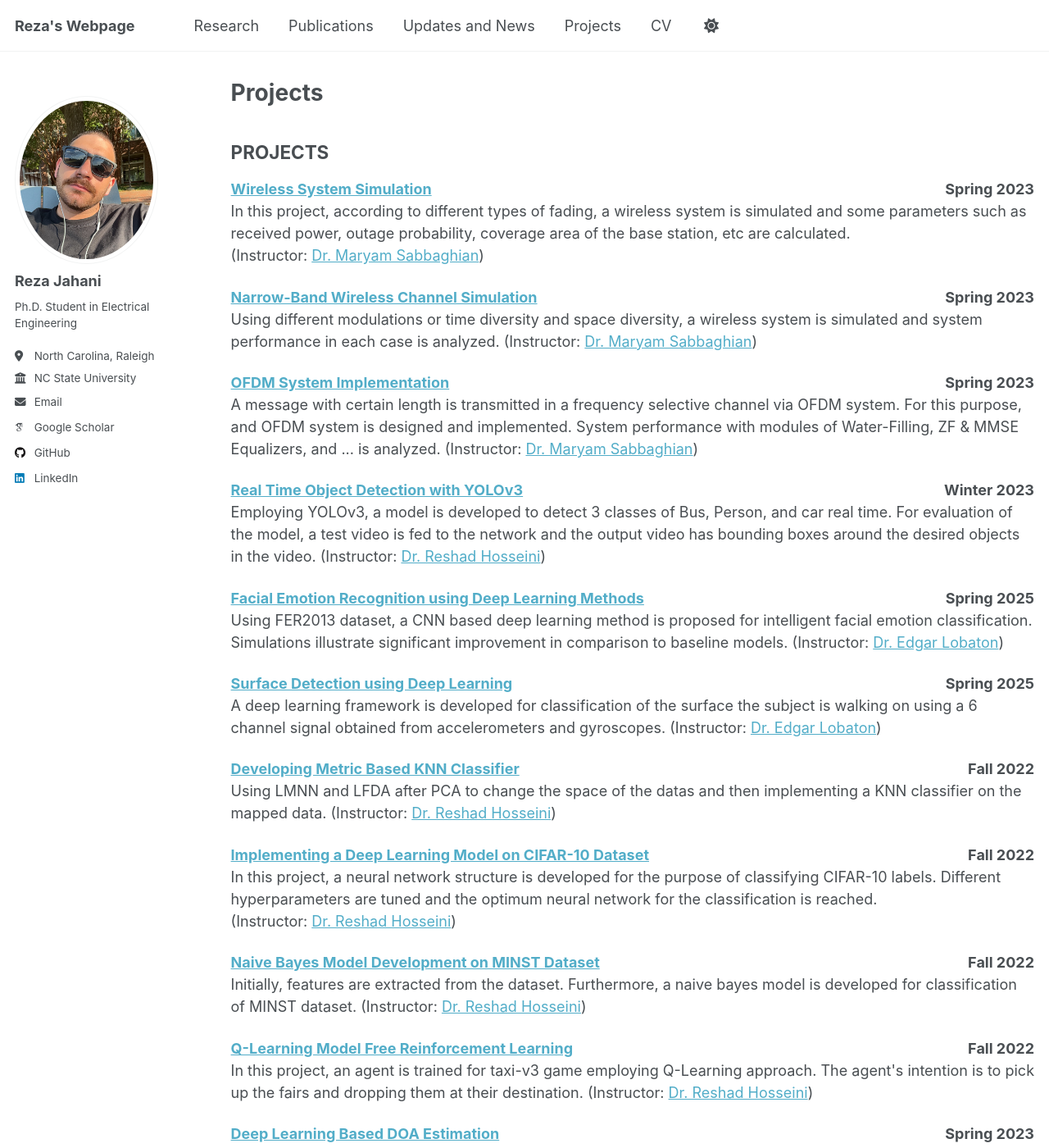
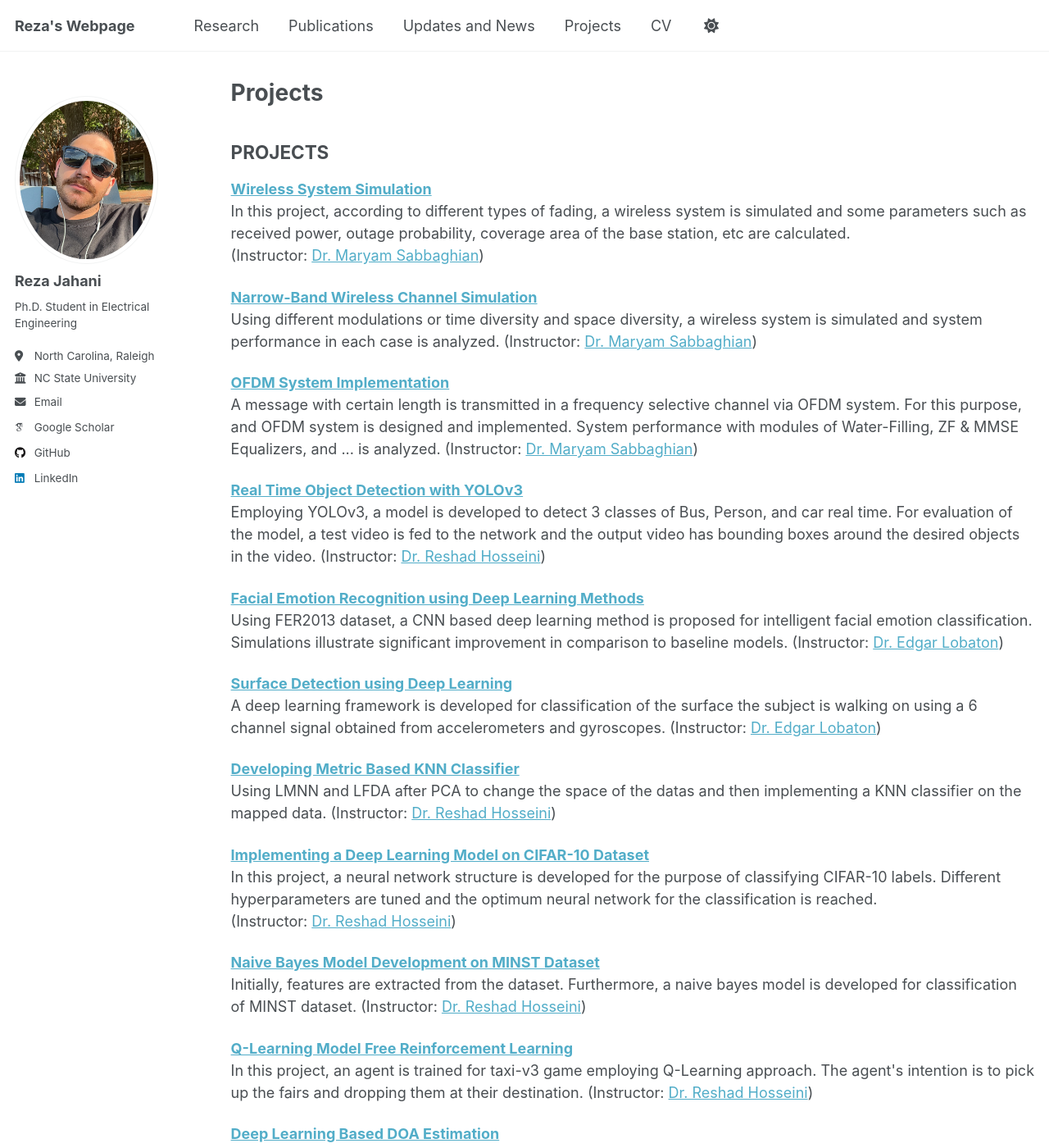
Before and after one commit to RezaJahanii/RezaJahanii.github.io, a Jekyll site: the page built from _pages/projects.html, in a window 1280 px wide and 1400 px high. Shown: the whole window at 82% size. Built offline with Jekyll 4.4.1, drawn with Linux system fonts in a browser that asks for light colours; some web fonts are replaced; a script that is not in the unit is left out; some of the changed text lies outside the part shown.

Commit message:
Update projects.html

```diff
--- a/_pages/projects.html
+++ b/_pages/projects.html
@@ -8,71 +8,71 @@ author_profile: true
 <section id="projects">
   <h2>PROJECTS</h2>
 
-  <p><strong><a href="https://github.com/Rezajahani8x/Wireless-System-Simulation-I.git" target="_blank">Wireless System Simulation</a></strong> <span style="float:right;"><strong>Spring 2023</strong></span><br>
+  <p><strong><a href="https://github.com/Rezajahani8x/Wireless-System-Simulation-I.git" target="_blank">Wireless System Simulation</a></strong><br>
   In this project, according to different types of fading, a wireless system is simulated and some parameters such as received power, outage probability, coverage area of the base station, etc are calculated.<br>
   (Instructor: <a href="https://ece.ut.ac.ir/en/~msabbaghian" target="_blank">Dr. Maryam Sabbaghian</a>)</p>
 
-  <p><strong><a href="https://github.com/Rezajahani8x/Wireless-System-Simulation-II.git" target="_blank">Narrow-Band Wireless Channel Simulation</a></strong> <span style="float:right;"><strong>Spring 2023</strong></span><br>
+  <p><strong><a href="https://github.com/Rezajahani8x/Wireless-System-Simulation-II.git" target="_blank">Narrow-Band Wireless Channel Simulation</a></strong><br>
   Using different modulations or time diversity and space diversity, a wireless system is simulated and system performance in each case is analyzed. (Instructor: <a href="https://ece.ut.ac.ir/en/~msabbaghian" target="_blank">Dr. Maryam Sabbaghian</a>)</p>
 
-  <p><strong><a href="https://github.com/Rezajahani8x/Wireless-System-Simulation-II.git" target="_blank">OFDM System Implementation</a></strong> <span style="float:right;"><strong>Spring 2023</strong></span><br>
+  <p><strong><a href="https://github.com/Rezajahani8x/Wireless-System-Simulation-II.git" target="_blank">OFDM System Implementation</a></strong><br>
   A message with certain length is transmitted in a frequency selective channel via OFDM system. For this purpose, and OFDM system is designed and implemented. System performance with modules of Water-Filling, ZF & MMSE Equalizers, and ... is analyzed. (Instructor: <a href="https://ece.ut.ac.ir/en/~msabbaghian" target="_blank">Dr. Maryam Sabbaghian</a>)</p>
 
-  <p><strong><a href="https://github.com/Rezajahani8x/Real-Time-Object-Detection.git" target="_blank">Real Time Object Detection with YOLOv3</a></strong> <span style="float:right;"><strong>Winter 2023</strong></span><br>
+  <p><strong><a href="https://github.com/Rezajahani8x/Real-Time-Object-Detection.git" target="_blank">Real Time Object Detection with YOLOv3</a></strong><br>
   Employing YOLOv3, a model is developed to detect 3 classes of Bus, Person, and car real time. For evaluation of the model, a test video is fed to the network and the output video has bounding boxes around the desired objects in the video. (Instructor: <a href="https://ece.ut.ac.ir/en/~reshad.hosseini" target="_blank">Dr. Reshad Hosseini</a>)</p>
 
-  <p><strong><a href="https://github.com/Rezajahani8x/Deep-Learning-based-Facial-Emotion-Recognition.git" target="_blank">Facial Emotion Recognition using Deep Learning Methods</a></strong> <span style="float:right;"><strong>Spring 2025</strong></span><br>
+  <p><strong><a href="https://github.com/Rezajahani8x/Deep-Learning-based-Facial-Emotion-Recognition.git" target="_blank">Facial Emotion Recognition using Deep Learning Methods</a></strong><br>
   Using FER2013 dataset, a CNN based deep learning method is proposed for intelligent facial emotion classification. Simulations illustrate significant improvement in comparison to baseline models. (Instructor: <a href="https://ece.ncsu.edu/people/ejlobato/" target="_blank">Dr. Edgar Lobaton</a>)</p>
 
-  <p><strong><a href="https://github.com/Rezajahani8x/Surface-Detection-using-Signals.git" target="_blank">Surface Detection using Deep Learning</a></strong> <span style="float:right;"><strong>Spring 2025</strong></span><br>
+  <p><strong><a href="https://github.com/Rezajahani8x/Surface-Detection-using-Signals.git" target="_blank">Surface Detection using Deep Learning</a></strong><br>
   A deep learning framework is developed for classification of the surface the subject is walking on using a 6 channel signal obtained from accelerometers and gyroscopes. (Instructor: <a href="https://ece.ncsu.edu/people/ejlobato/" target="_blank">Dr. Edgar Lobaton</a>)</p>
 
-  <p><strong><a href="https://github.com/Rezajahani8x/Intelligent-Systems-II.git" target="_blank">Developing Metric Based KNN Classifier</a></strong> <span style="float:right;"><strong>Fall 2022</strong></span><br>
+  <p><strong><a href="https://github.com/Rezajahani8x/Intelligent-Systems-II.git" target="_blank">Developing Metric Based KNN Classifier</a></strong><br>
   Using LMNN and LFDA after PCA to change the space of the datas and then implementing a KNN classifier on the mapped data. (Instructor: <a href="https://ece.ut.ac.ir/en/~reshad.hosseini" target="_blank">Dr. Reshad Hosseini</a>)</p>
 
-  <p><strong><a href="https://github.com/Rezajahani8x/Intelligent-Systems-IV.git" target="_blank">Implementing a Deep Learning Model on CIFAR-10 Dataset</a></strong> <span style="float:right;"><strong>Fall 2022</strong></span><br>
+  <p><strong><a href="https://github.com/Rezajahani8x/Intelligent-Systems-IV.git" target="_blank">Implementing a Deep Learning Model on CIFAR-10 Dataset</a></strong><br>
   In this project, a neural network structure is developed for the purpose of classifying CIFAR-10 labels. Different hyperparameters are tuned and the optimum neural network for the classification is reached.<br>(Instructor: <a href="https://ece.ut.ac.ir/en/~reshad.hosseini" target="_blank">Dr. Reshad Hosseini</a>)</p>
 
-  <p><strong><a href="https://github.com/Rezajahani8x/Intelligent-Systems-V.git" target="_blank">Naive Bayes Model Development on MINST Dataset</a></strong> <span style="float:right;"><strong>Fall 2022</strong></span><br>
+  <p><strong><a href="https://github.com/Rezajahani8x/Intelligent-Systems-V.git" target="_blank">Naive Bayes Model Development on MINST Dataset</a></strong><br>
   Initially, features are extracted from the dataset. Furthermore, a naive bayes model is developed for classification of MINST dataset. (Instructor: <a href="https://ece.ut.ac.ir/en/~reshad.hosseini" target="_blank">Dr. Reshad Hosseini</a>)</p>
 
-  <p><strong><a href="https://github.com/Rezajahani8x/Intelligent-Systems-VI.git" target="_blank">Q-Learning Model Free Reinforcement Learning</a></strong> <span style="float:right;"><strong>Fall 2022</strong></span><br>
+  <p><strong><a href="https://github.com/Rezajahani8x/Intelligent-Systems-VI.git" target="_blank">Q-Learning Model Free Reinforcement Learning</a></strong><br>
   In this project, an agent is trained for taxi-v3 game employing Q-Learning approach. The agent's intention is to pick up the fairs and dropping them at their destination. (Instructor: <a href="https://ece.ut.ac.ir/en/~reshad.hosseini" target="_blank">Dr. Reshad Hosseini</a>)</p>
 
-  <p><strong><a href="https://github.com/Rezajahani8x/Deep-Learning-Based-DOA-Estimation.git" target="_blank">Deep Learning Based DOA Estimation</a></strong> <span style="float:right;"><strong>Spring 2023</strong></span><br>
+  <p><strong><a href="https://github.com/Rezajahani8x/Deep-Learning-Based-DOA-Estimation.git" target="_blank">Deep Learning Based DOA Estimation</a></strong><br>
   A deep learning model based on convolutional neural networks is designed and simulated to predict direction of arrival. This model outperforms conventional methods such as MUSIC, Beamforming, etc.<br>(Instructor: <a href="https://ece.ut.ac.ir/en/~s.akhavan" target="_blank">Dr. Saeed Akhavan Behabadi</a>)</p>
 
-  <p><strong><a href="https://github.com/Rezajahani8x/BCI-Signal-Processing-EEG.git" target="_blank">BCI Signal Processing</a></strong> <span style="float:right;"><strong>Spring 2023</strong></span><br>
+  <p><strong><a href="https://github.com/Rezajahani8x/BCI-Signal-Processing-EEG.git" target="_blank">BCI Signal Processing</a></strong><br>
   A model based on CSP filter and LDA classifier is implemented to classify the action subject would take according to the obtained EEG signal from brain. (Instructor: <a href="https://ece.ut.ac.ir/en/~s.akhavan" target="_blank">Dr. Saeed Akhavan Behabadi</a>)</p>
 
-  <p><strong><a href="https://github.com/Rezajahani8x/Sparse-Recovery-Problem.git" target="_blank">Implementation of Sparse Recovery Methods</a></strong> <span style="float:right;"><strong>Spring 2023</strong></span><br>
+  <p><strong><a href="https://github.com/Rezajahani8x/Sparse-Recovery-Problem.git" target="_blank">Implementation of Sparse Recovery Methods</a></strong><br>
   Several methods for sparse recovery problem are implemented in this project and evaluated.<br>(Instructor: <a href="https://ece.ut.ac.ir/en/~s.akhavan" target="_blank">Dr. Saeed Akhavan Behabadi</a>)</p>
 
-  <p><strong><a href="https://github.com/Rezajahani8x/Independent-Component-Analysis.git" target="_blank">Independent Component Analysis</a></strong> <span style="float:right;"><strong>Spring 2023</strong></span><br>
+  <p><strong><a href="https://github.com/Rezajahani8x/Independent-Component-Analysis.git" target="_blank">Independent Component Analysis</a></strong><br>
   Several methods for independent component analysis are simulated in this project for the purpose of blind source separation problem in case of independent sources. (Instructor: <a href="https://ece.ut.ac.ir/en/~s.akhavan" target="_blank">Dr. Saeed Akhavan Behabadi</a>)</p>
 
-  <p><strong><a href="https://github.com/Rezajahani8x/Dictionary-Learning-with-KSVD-and-MOD.git" target="_blank">Dictionary Learning with K-SVD & MOD</a></strong> <span style="float:right;"><strong>Spring 2023</strong></span><br>
+  <p><strong><a href="https://github.com/Rezajahani8x/Dictionary-Learning-with-KSVD-and-MOD.git" target="_blank">Dictionary Learning with K-SVD & MOD</a></strong><br>
   Implementation of dictionary learning methods, K-SVD and MOD, for blind source separation problem in case of presence of sparse sources. (Instructor: <a href="https://ece.ut.ac.ir/en/~s.akhavan" target="_blank">Dr. Saeed Akhavan Behabadi</a>)</p>
 
-  <p><strong><a href="https://github.com/Rezajahani8x/Common-Spatial-Pattern-for-Movement-Classification.git" target="_blank">Movement Classification with Common Spatial Pattern</a></strong> <span style="float:right;"><strong>Spring 2023</strong></span><br>
+  <p><strong><a href="https://github.com/Rezajahani8x/Common-Spatial-Pattern-for-Movement-Classification.git" target="_blank">Movement Classification with Common Spatial Pattern</a></strong><br>
   A model is developed based on CSP filters to map multi-channel T sampled observations to a feature vector for purpose of classification between arm movement and leg movement. (Instructor: <a href="https://ece.ut.ac.ir/en/~s.akhavan" target="_blank">Dr. Saeed Akhavan Behabadi</a>)</p>
 
-  <p><strong><a href="https://github.com/Rezajahani8x/Canonical-Correlation-Analysis-for-frequency-detection-in-SSVEP.git" target="_blank">Canonical Correlation Analysis for Frequency Detection in SSVEP</a></strong> <span style="float:right;"><strong>Spring 2023</strong></span><br>
+  <p><strong><a href="https://github.com/Rezajahani8x/Canonical-Correlation-Analysis-for-frequency-detection-in-SSVEP.git" target="_blank">Canonical Correlation Analysis for Frequency Detection in SSVEP</a></strong><br>
   A CCA model is developed for prediction of the frequency in steady state visually evoked potentials.<br>(Instructor: <a href="https://ece.ut.ac.ir/en/~s.akhavan" target="_blank">Dr. Saeed Akhavan Behabadi</a>)</p>
 
-  <p><strong><a href="https://github.com/Rezajahani8x/Implementation-of-Digital-Communication-System-with-4PAM.git" target="_blank">Implementation of Digital Communication System with 4PAM</a></strong> <span style="float:right;"><strong>Spring 2022</strong></span><br>
+  <p><strong><a href="https://github.com/Rezajahani8x/Implementation-of-Digital-Communication-System-with-4PAM.git" target="_blank">Implementation of Digital Communication System with 4PAM</a></strong><br>
   Assuming an AWGN channel, a digital communication system is simulated which employs 4-PAM for transmitting the symbols. Each step at the transmitter and receiver is implemented in this project including generation of pulses, etc. (Instructor: <a href="https://ece.ut.ac.ir/en/~rabiei" target="_blank">Dr. Amir Masoud Rabeie</a>)</p>
 
-  <p><strong><a href="https://github.com/Rezajahani8x/Discrete-Time-Signal-Processing-I.git" target="_blank">Compressing Image Employing 2D Fourier Transform</a></strong> <span style="float:right;"><strong>Fall 2021</strong></span><br>
+  <p><strong><a href="https://github.com/Rezajahani8x/Discrete-Time-Signal-Processing-I.git" target="_blank">Compressing Image Employing 2D Fourier Transform</a></strong><br>
   In this section of the project, it is aimed to compress the images via 2D fourier transform.<br>(Instructor: <a href="https://ece.ut.ac.ir/en/~mbadiei" target="_blank">Dr. Majid Badieirostami</a>)</p>
 
-  <p><strong><a href="https://github.com/Rezajahani8x/Discrete-Time-Signal-Processing-I.git" target="_blank">Mind State & Behaviour Prediction with EEG Brain Signal Analysis</a></strong> <span style="float:right;"><strong>Fall 2021</strong></span><br>
+  <p><strong><a href="https://github.com/Rezajahani8x/Discrete-Time-Signal-Processing-I.git" target="_blank">Mind State & Behaviour Prediction with EEG Brain Signal Analysis</a></strong><br>
   By performing signal processing methods on EEG signals taken from subjects, such as separating low frequency and high frequency parts of the signal, state of one's mind is predicted. (Instructor: <a href="https://ece.ut.ac.ir/en/~mbadiei" target="_blank">Dr. Majid Badieirostami</a>)</p>
 
-  <p><strong><a href="https://github.com/Rezajahani8x/Discrete-Time-Signal-Processing-II.git" target="_blank">Audio Processing using Filters</a></strong> <span style="float:right;"><strong>Fall 2021</strong></span><br>
+  <p><strong><a href="https://github.com/Rezajahani8x/Discrete-Time-Signal-Processing-II.git" target="_blank">Audio Processing using Filters</a></strong><br>
   In this project, a voice which has echo and noise goes under process and using signal processing methods and filters, echo is deleted and noise is reduced. (Instructor: <a href="https://ece.ut.ac.ir/en/~mbadiei" target="_blank">Dr. Majid Badieirostami</a>)</p>
 
-  <p><strong>Yagi-Yuda Antenna Design</strong> <span style="float:right;"><strong>Spring 2023</strong></span><br>
+  <p><strong>Yagi-Yuda Antenna Design</strong><br>
   A Yagi-Yuda antenna was designed and created with gain of 3.43dB and bandwidth of 500MHz in antenna lab using HFSS.</p>
 
 </section>
```
